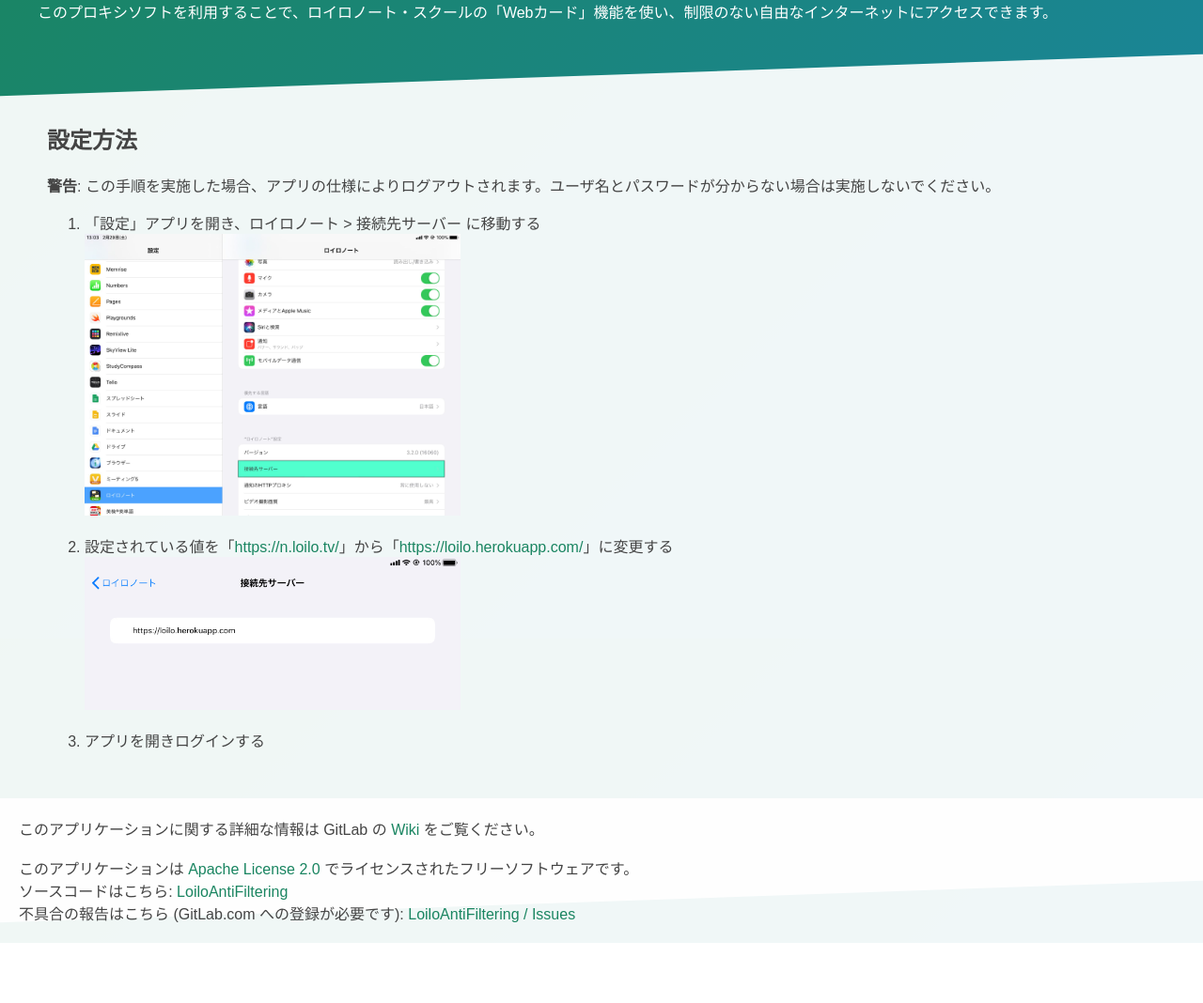
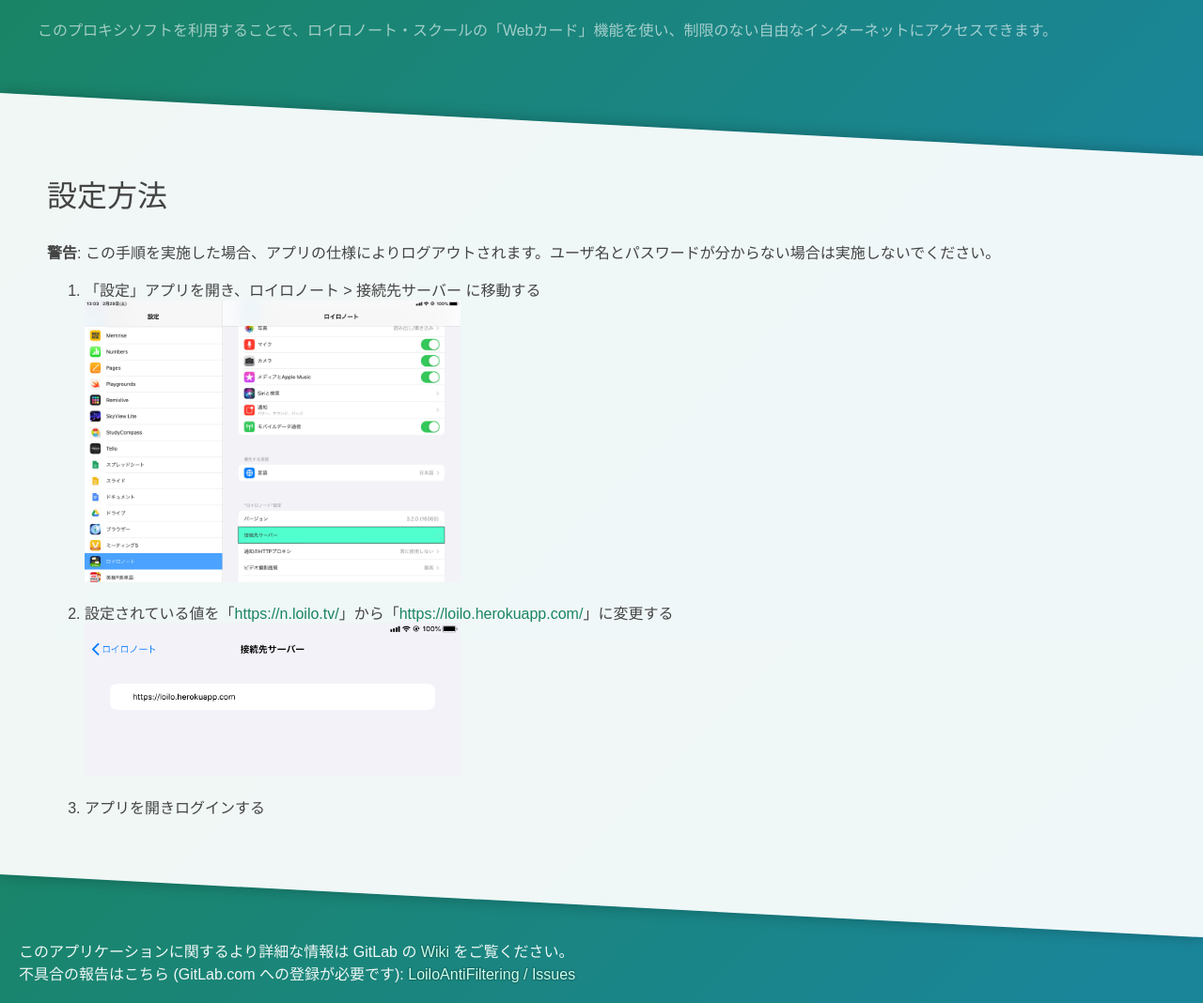
Before and after one commit to kasmide/loiloantifiltering, a website: page pages/index.html in a window 1280 px wide. Shown: the part 120-1188 px from the top of the page at 94% size. Before the commit the page ends 1124 px from the top, so only its background shows below. Drawn offline with Linux system fonts and the light colour scheme.

Commit message:
Refine website

```diff
--- a/pages/index.html
+++ b/pages/index.html
@@ -14,6 +14,11 @@
     a {
       color: #1a8561;
       text-decoration: none;
+      transition: all 200ms ease;
+    }
+
+    a:hover{
+      text-decoration: underline;
     }
 
     body {
@@ -25,28 +30,37 @@
 
     main {
       grid-row: 2;
+      background: #fffe;
+      transform: skewY(3deg);
+      transform-origin: top left;
+      box-shadow: 0 0 15px #0004;
     }
 
-    main>div{
+    main > div {
       margin: 50px;
+      padding-bottom:10px;
+      transform: skewY(-3deg);
     }
 
-    main:before {
-      content: "";
-      padding: 0;
-      margin: 0;
-      background: #fffe;
-      transform: skewY(-2deg);
-      height: calc(100% + 80px);
-      width: 100%;
-      z-index: -1;
-      position: absolute;
+    main > div h2{
+      font-weight: 300;
+      font-size: 32px;
     }
 
     header {
       grid-row: 1;
       padding: 40px;
       margin: 0;
+    }
+
+    header>h1 {
+      font-weight: 200;
+      font-size: 40px;
+      letter-spacing: 2px;
+    }
+
+    header>p {
+      color: #fff9;
     }
 
     body {
@@ -60,13 +74,18 @@
     footer {
       grid-row: 3;
       padding: 20px;
-      background: #fffe;
-      border-radius: -4px;
+      margin-top:50px;
     }
 
 
     footer p {
       margin: 0;
+      color: #fffe;
+    }
+
+    footer a{
+      color:#cfe;
+      filter: drop-shadow(0 0 1px #000a);
     }
 
     h2 {
@@ -102,6 +121,8 @@
           transition: all 200ms ease;
           border-radius: 4px;
           overflow: hidden;
+          z-index: 1;
+          box-shadow: 0 0 10px #0004;
         }
 
         #gitlab_banner:hover {
@@ -110,7 +131,7 @@
         }
 
         #gitlab_banner p {
-          color: #fff;
+          color: #fffd;
           font-weight: bold;
           font-size: 15px;
           text-align: center;
@@ -140,14 +161,13 @@
             alt="" width="400" /></li>
         <li>アプリを開きログインする</li>
       </ol>
+      <br>
     </div>
   </main>
   <footer>
-      <p>このアプリケーションに関する詳細な情報は GitLab の <a href="https://gitlab.com/kasmide/loiloantifiltering/-/wikis/home">Wiki</a> をご覧ください。</p><br>
-      <p>このアプリケーションは <a href="https://opensource.org/licenses/Apache-2.0">Apache License 2.0</a>
-        でライセンスされたフリーソフトウェアです。<br>ソースコードはこちら: <a
-        href="https://gitlab.com/kasmide/loiloantifiltering">LoiloAntiFiltering</a><br>
-        不具合の報告はこちら (GitLab.com への登録が必要です): <a href="https://gitlab.com/kasmide/loiloantifiltering/issues/">LoiloAntiFiltering / Issues</a></p>
+    <p>このアプリケーションに関するより詳細な情報は GitLab の <a href="https://gitlab.com/kasmide/loiloantifiltering/-/wikis/home">Wiki</a> をご覧ください。</p>
+    <p>不具合の報告はこちら (GitLab.com への登録が必要です): <a
+        href="https://gitlab.com/kasmide/loiloantifiltering/issues/">LoiloAntiFiltering / Issues</a></p>
   </footer>
 </body>
 
```
Lines whose indentation alone changed are shown as unchanged.
